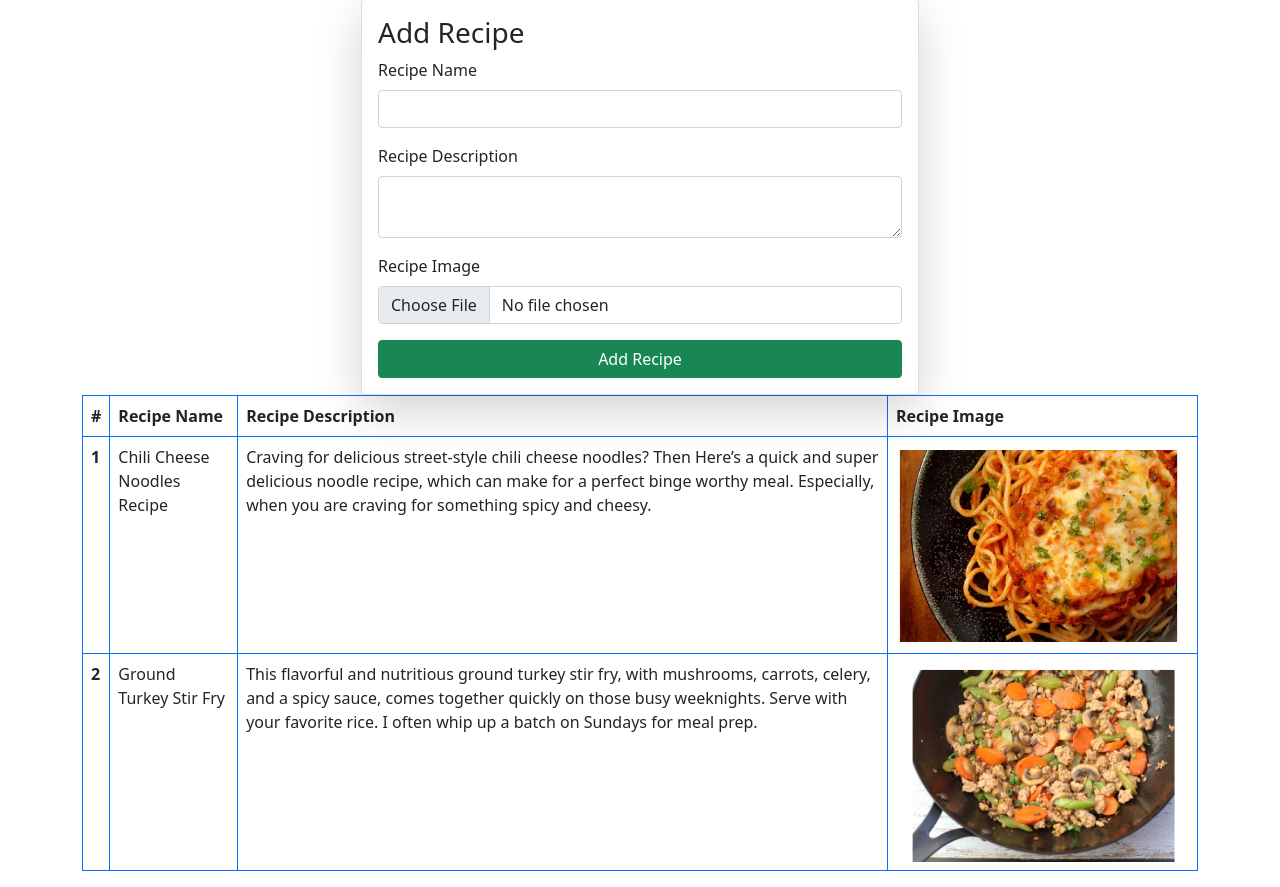
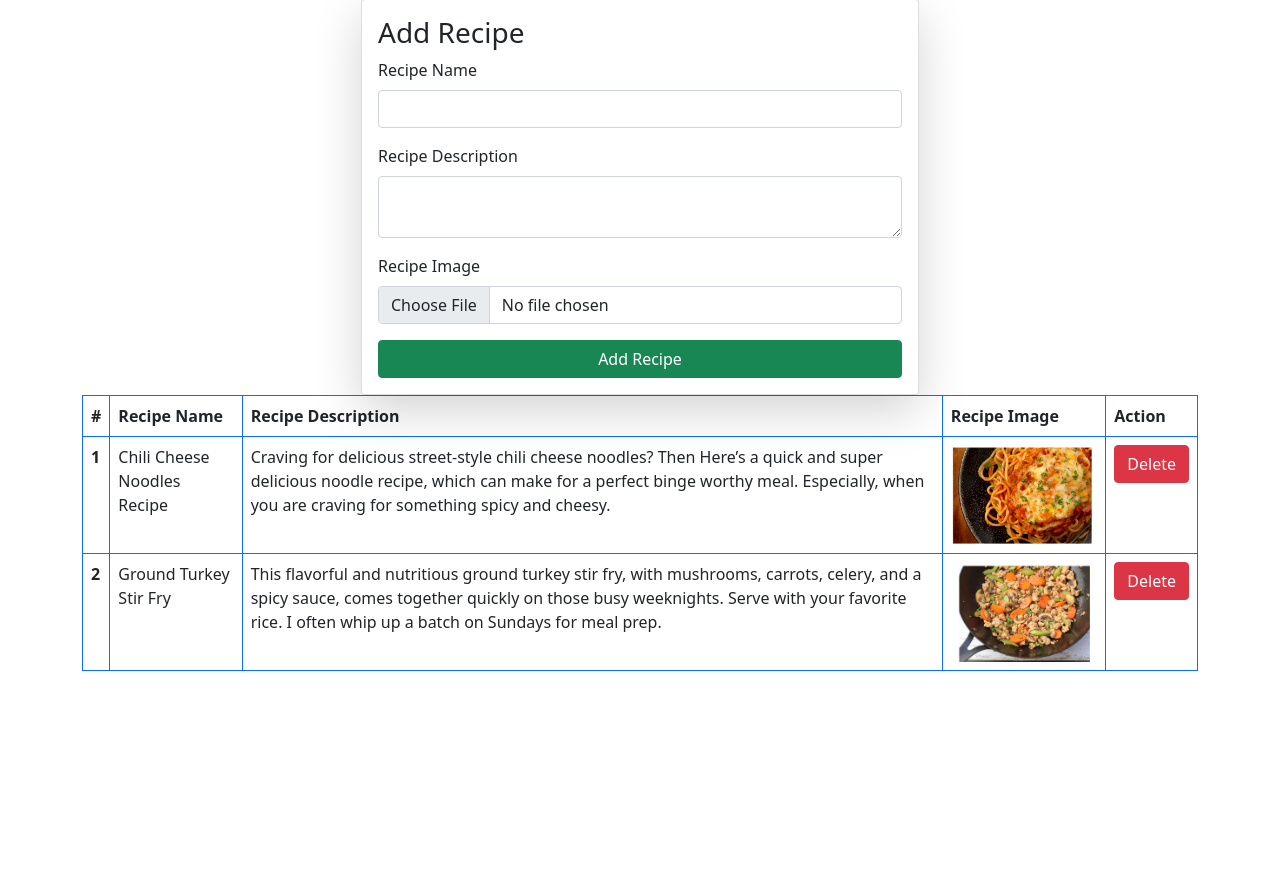
Before and after one commit to haseeb4339/RecipeProject, a Django app: page /recipes/ in a window 1280 px wide. Shown: the part 49-936 px from the top of the page. After the commit the page ends 720 px from the top, so only its background shows below. Run offline with Django 5.2, Linux system fonts and the light colour scheme; data comes from the database, SQL or seed files in the repository; both versions use the stored data as it was after the commit.

Commit message:
add a delete functionality

```diff
--- a/recipeproject/recipeproject/urls.py
+++ b/recipeproject/recipeproject/urls.py
@@ -16,7 +16,7 @@ Including another URLconf
 """
 from django.contrib import admin
 from django.urls import path
-from vege.views import Recipes
+from vege.views import Recipes, Delete_Recipe
 from django.conf import settings
 from django.conf.urls.static import static
 from django.contrib.staticfiles.urls import staticfiles_urlpatterns
@@ -24,6 +24,7 @@ from django.contrib.staticfiles.urls import staticfiles_urlpatterns
 urlpatterns = [
     path('admin/', admin.site.urls),
     path('recipes/', Recipes, name='recipes'),
+    path('delete_recipe/<id>/', Delete_Recipe, name='delete_recipe'),
 ]
 
 if settings.DEBUG:
--- a/recipeproject/templates/recipes.html
+++ b/recipeproject/templates/recipes.html
@@ -35,6 +35,7 @@
             <th scope="col">Recipe Name</th>
             <th scope="col">Recipe Description</th>
             <th scope="col">Recipe Image</th>
+            <th scope="col">Action</th>
 
 
           </tr>
@@ -47,7 +48,21 @@
             <td>{{ recipe.recipe_name }}</td>
             <td>{{ recipe.recipe_description }}</td>
             <td>
-              <img src="/media/{{ recipe.recipe_image }}" style="height: 200px;" ></td>
+              <img src="/media/{{ recipe.recipe_image }}" style="height: 100px;" >
+            </td>
+            <td>
+              <a onclick="confirmDelete('/delete_recipe/{{recipe.id}}/')" class="btn btn-danger">Delete</a>
+
+              <script>
+              function confirmDelete(url) {
+                  if (confirm('Are you sure you want to delete this recipe?')) {
+                      window.location.href = url; // Redirect to the delete URL if confirmed
+                  }
+              }
+              </script>
+
+            </td>
+
           </tr>
 
           {% endfor %}
--- a/recipeproject/vege/views.py
+++ b/recipeproject/vege/views.py
@@ -27,3 +27,12 @@ def Recipes(request):
     context = {'Recipes': queryset}
 
     return render(request, 'recipes.html', context)
+
+
+def Delete_Recipe(request, id):
+
+    queryset = Recipe.objects.get(id=id)
+
+    queryset.delete()
+
+    return redirect('/recipes/')
```
Also changed, not shown: recipeproject/db.sqlite3.
